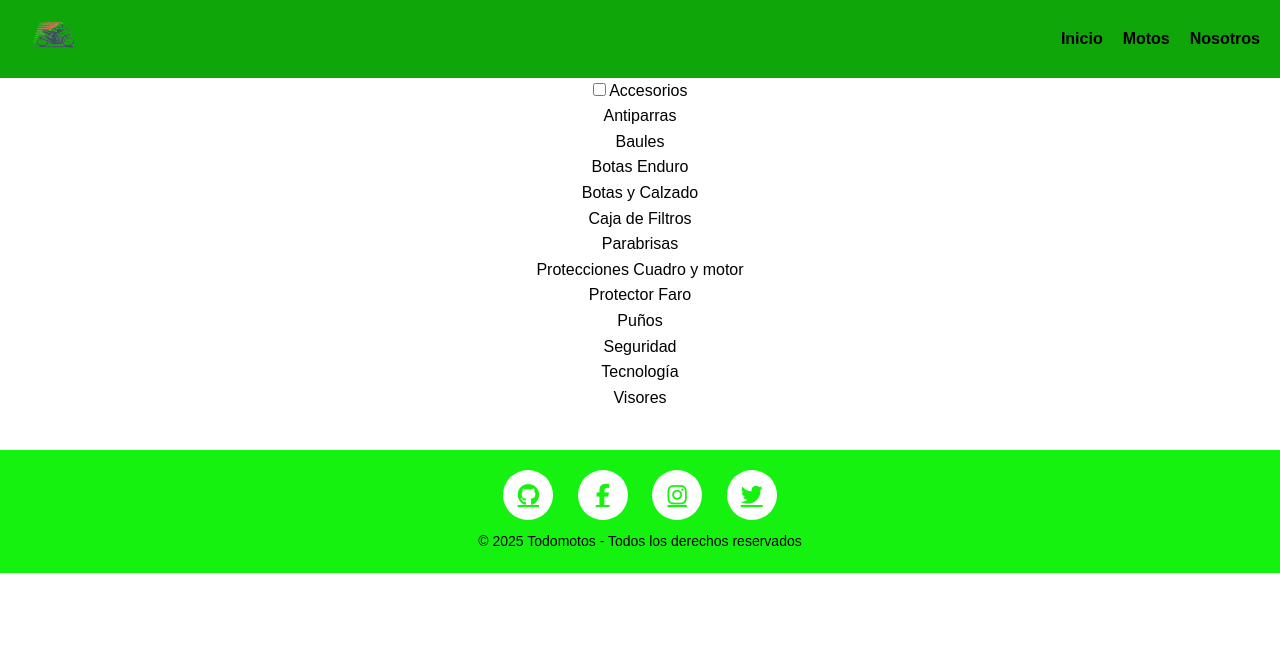
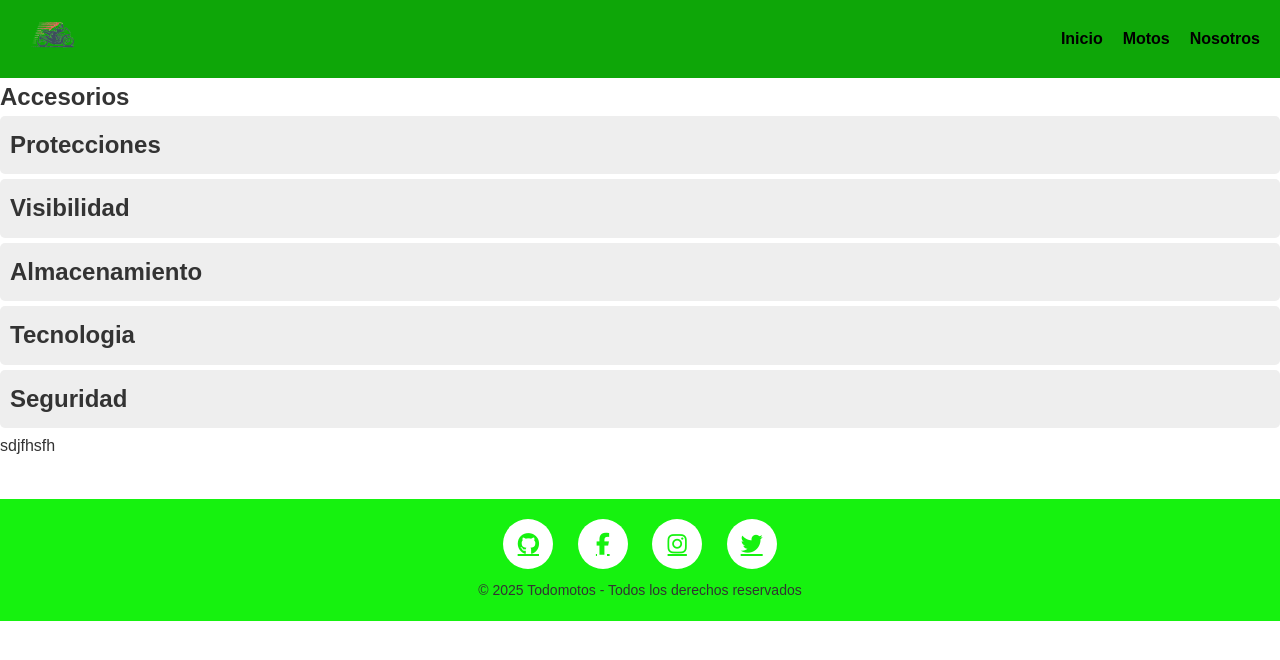
Before and after one commit to jerecas770/TODO-MOTOS-, a PHP site: page /accesorios/accesorios.html in a window 1280 px wide. Shown: the top 660 px of the page. Run offline with PHP 8.4, Linux system fonts and the light colour scheme.

Commit message:
Diseñe la lista de accesorios de modo que al apretar una opcion aprezcan debajo la lista de accesorios de la opcion correspondiente

```diff
--- a/accesorios/accesorios.html
+++ b/accesorios/accesorios.html
@@ -10,9 +10,10 @@
 
     <title>Accesorios</title>
 </head>
-<body>
-<!-- Mismo contenido del archivo INDEX -->
-  <div class="content">
+<body >
+<!-- futuro encabezado "Accesorios para tu moto: estilo, seguridad y rendimiento"-->
+<!-- Mismo menu y footer que el archivo INDEX-->
+  <div class="content_Accesorios">
     <!-- Menú -->
     <header>
       <div class="logo-header">
@@ -31,29 +32,55 @@
 
     <div id="cuerpo_accesorios">
       <div id="Left_accesorios_menu">
-        <ul>
-          <input type="checkbox" id="In_Menu_Accesorios">
-          <label id="La_Menu_Accesorios" for="Menu_Accesorios">Accesorios</label>
-          <ul id="Lista_Accesorios">
+        <!-- Lista de accesorios -->
+        <ul id="Lista_Menu_Accesorios"><h2>Accesorios</h2>
+
+          <input class="Lista_Input_Accesorios" type="checkbox" id="Menu_Protecciones">
+          <label class="La_Menu_Accesorios" for="Menu_Protecciones">Protecciones</label>
+          <ul id="Protecciones" class="Lista_Accesorios">
+            <li>Cascos</li>
+            <li>Guantes</li>
+            <li>Rodilleras</li>
+            <li>Chalecos</li>
+          </ul>
+
+          <input class="Lista_Input_Accesorios" type="checkbox" id="Menu_Visibilidad">
+          <label class="La_Menu_Accesorios" for="Menu_Visibilidad">Visibilidad</label>
+          <ul id="Visibilidad" class="Lista_Accesorios">
             <li>Antiparras</li>
+            <li>Visores</li>
+            <li>Luces auxiliares</li>
+          </ul>
+
+          <input class="Lista_Input_Accesorios" type="checkbox" id="Menu_Almacenamiento">
+          <label class="La_Menu_Accesorios" for="Menu_Almacenamiento">Almacenamiento</label>
+          <ul id="Almacenamiento" class="Lista_Accesorios">
             <li>Baules</li>
-            <li>Botas Enduro</li>
-            <li>Botas y Calzado</li>
-            <li>Caja de Filtros</li>
-            <li>Parabrisas</li>
-            <li>Protecciones Cuadro y motor</li>
-            <li>Protector Faro</li>
-            <li>Puños</li>
-            <li>Seguridad</li>
-            <li>Tecnología</li>
-            <li>Visores</li>
+            <li>Mochilas</li>
+            <li>Alforjas</li>
+          </ul>
 
+          <input class="Lista_Input_Accesorios" type="checkbox" id="Menu_Tecnologia">
+          <label class="La_Menu_Accesorios" for="Menu_Tecnologia">Tecnologia</label>
+          <ul id="Tecnologia" class="Lista_Accesorios">
+            <li>GPS</li>
+            <li>Camaras</li>
+            <li>Soportes para moviles</li>
           </ul>
+
+          <input class="Lista_Input_Accesorios" type="checkbox" id="Menu_Seguridad">
+          <label class="La_Menu_Accesorios" for="Menu_Seguridad">Seguridad</label>
+          <ul id="Seguridad" class="Lista_Accesorios">
+            <li>Candados y Cadenas</li>
+            <li>Alarmas</li>
+            <li>Rastreadores</li>
+          </ul>
+
         </ul>
       </div>
 
       <div id="Right_accesorios">
-
+          sdjfhsfh
       </div>
 
     </div>
--- a/styles.css
+++ b/styles.css
@@ -189,8 +189,47 @@ body {
 
 /*accesorios*/
 
+.Lista_Input_Accesorios[type="checkbox"] {
+      display: none;
+}
 
+.La_Menu_Accesorios {
+      display: block;
+      font-size: 1.5em;
+      font-weight: bold;
+      cursor: pointer;
+      background-color: #eee;
+      padding: 10px;
+      border-radius: 5px;
+      margin-bottom: 5px;
+}
 
+.Lista_Accesorios {
+      display: none;
+      margin-left: 20px;
+      list-style-type: none;
+    padding-left: 0;
+}
+
+#Menu_Protecciones:checked + .La_Menu_Accesorios + #Protecciones {
+      display: block;
+}
+
+#Menu_Visibilidad:checked + .La_Menu_Accesorios + #Visibilidad {
+      display: block;
+}
+
+#Menu_Almacenamiento:checked + .La_Menu_Accesorios + #Almacenamiento {
+      display: block;
+}
+
+#Menu_Tecnologia:checked + .La_Menu_Accesorios + #Tecnologia {
+      display: block;
+}
+
+#Menu_Seguridad:checked + .La_Menu_Accesorios + #Seguridad {
+      display: block;
+}
 
 /*nosotros*/
 
```
